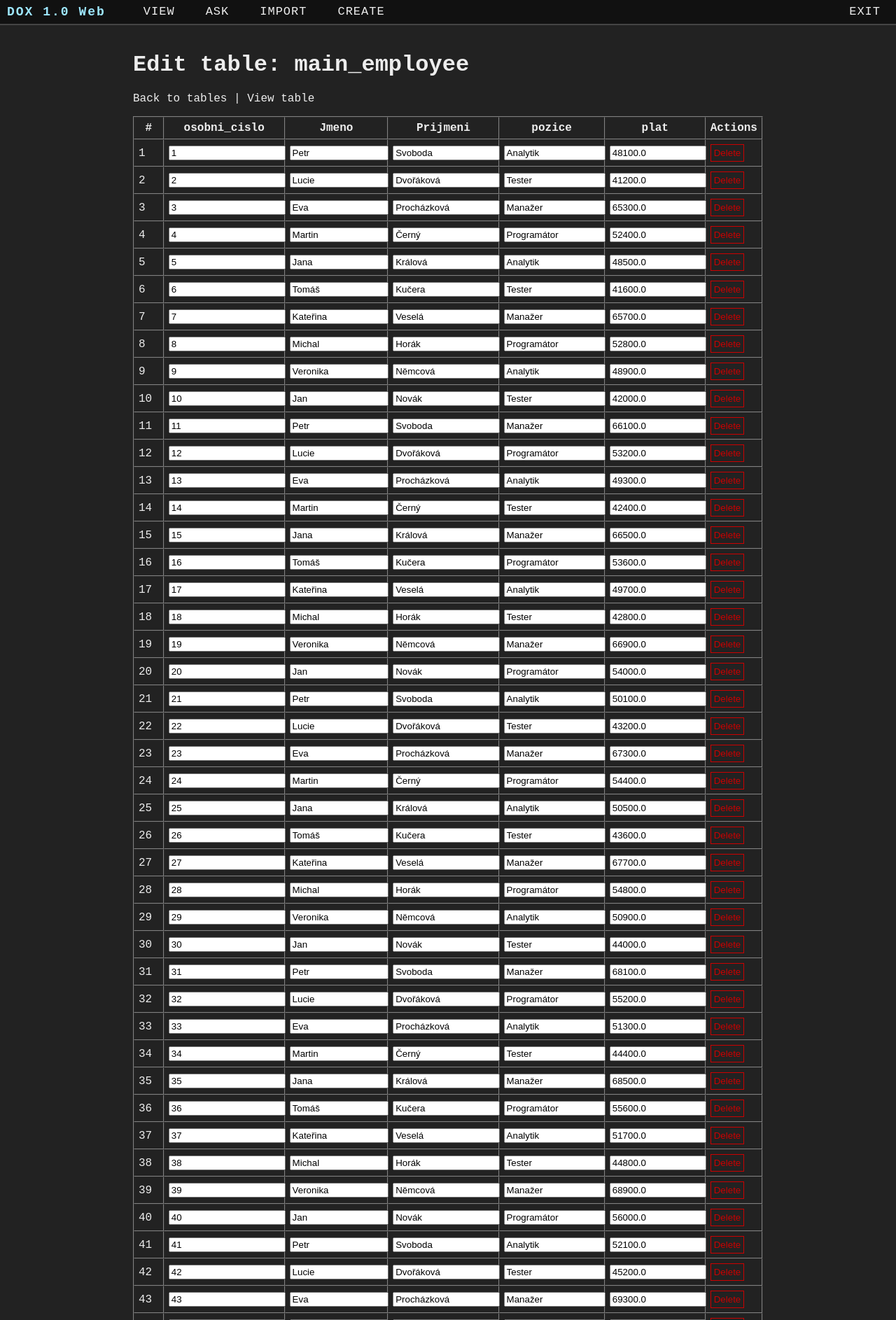
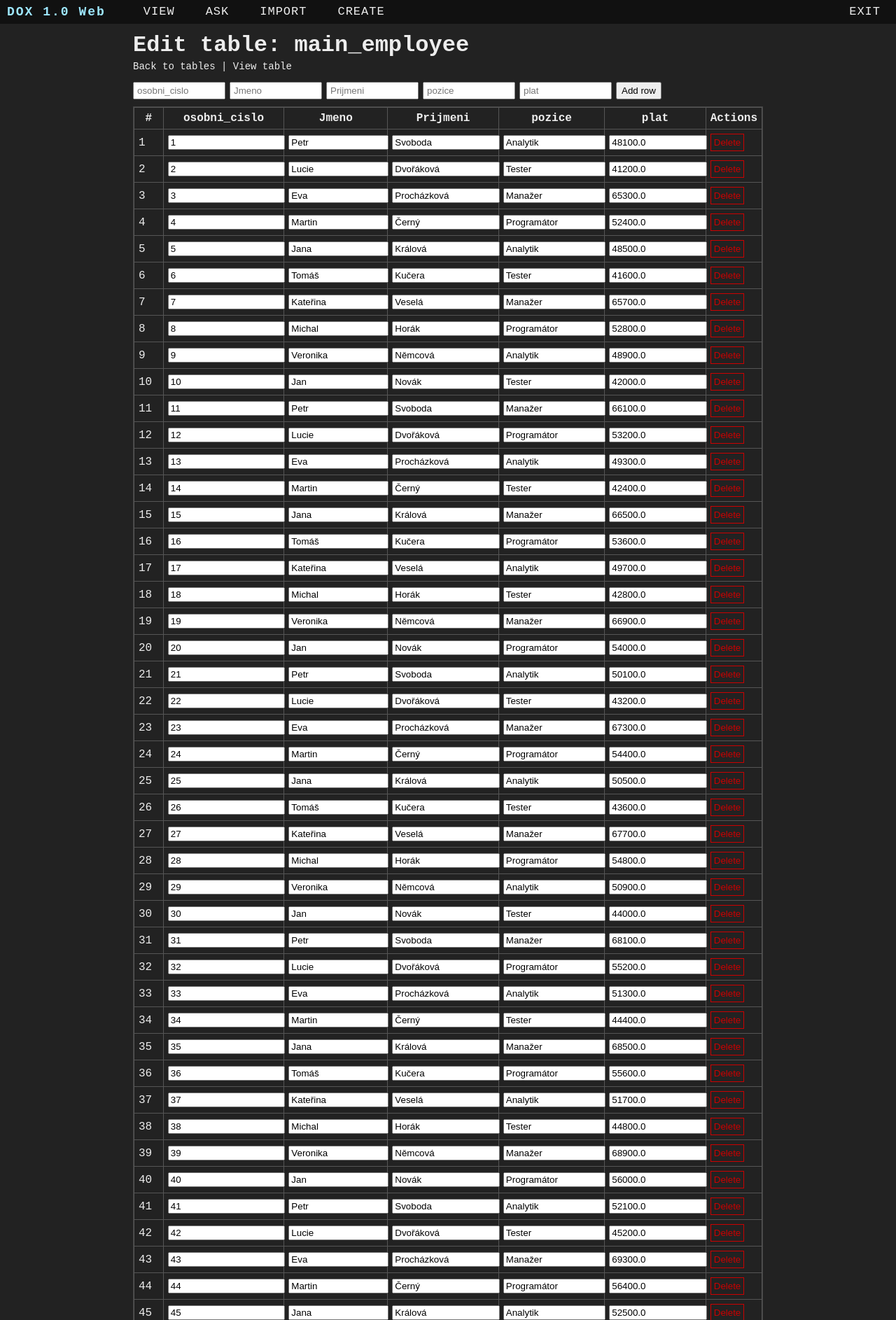
Before and after one commit to Stan1970/pdox45, a Django app: a page that uses paradox45web/main/templates/edit_table.html in a window 1280 px wide. Shown: the top 1886 px of the page at 70% size. Run offline with Django 4.2, Linux system fonts and the light colour scheme; data comes from the database, SQL or seed files in the repository; both versions use the stored data as it was after the commit.

Commit message:
fc better edit added

```diff
--- a/paradox45web/main/templates/edit_table.html
+++ b/paradox45web/main/templates/edit_table.html
@@ -1,27 +1,85 @@
 {% extends 'base.html' %}
 
 {% block content %}
+
+<style>
+/* Fixed wrapper pro celou oblast editace pod horním menu */
+.fixed-edit-wrapper {
+    position: fixed;
+    top: 34px; /* výška menu-bar */
+    left: 0;
+    right: 0;
+    bottom: 0; /* sahá až dolů, aby se vnitřek mohl scrollovat */
+    background: #222;
+    z-index: 60;
+    overflow: auto; /* vnitřní scroll */
+    padding: 12px 12px 20px 12px;
+}
+.fixed-edit-inner {
+    max-width: 900px;
+    margin: 0 auto;
+}
+.header-row { display: flex; flex-wrap: wrap; align-items: baseline; gap: 18px; }
+.header-row h1 { margin: 0; }
+.nav-links { margin-top: 4px; font-size: 14px; }
+.add-row-form { display: flex; flex-wrap: wrap; gap: 6px; margin: 14px 0 10px 0; }
+.add-row-form input[type=text],
+.add-row-form input[type=number] { width: 120px; padding: 3px 4px; }
+.add-row-form button, .save-btn { cursor: pointer; }
+.table-scroll { max-height: calc(100vh - 34px - 190px); overflow: auto; border: 1px solid #444; }
+.table-scroll table { width: 100%; border-collapse: collapse; }
+.table-scroll th, .table-scroll td { border: 1px solid #555; padding: 6px; }
+.actions-cell button { background:none; border:1px solid #c00; color:#c00; padding:4px; cursor:pointer; }
+.save-bar { margin-top: 14px; text-align: right; }
+.save-btn { padding:8px 14px; background:#2b5; border:1px solid #2b5; color:#fff; }
+@media (max-height: 600px) { .table-scroll { max-height: calc(100vh - 34px - 220px); } }
+</style>
+
+<div class="fixed-edit-wrapper">
+  <div class="fixed-edit-inner">
+    <div class="header-row">
       <h1>Edit table: {{ table_name }}</h1>
-{% if msg %}<p style="color:yellow">{{ msg }}</p>{% endif %}
+      {% if msg %}<p style="color:yellow; margin:0">{{ msg }}</p>{% endif %}
+    </div>
+    <div class="nav-links">
+      <a href="{% url 'view' %}">Back to tables</a> | <a href="{% url 'view_table' table_name %}">View table</a>
+    </div>
 
-<p><a href="{% url 'view' %}">Back to tables</a> | <a href="{% url 'view_table' table_name %}">View table</a></p>
+    <!-- Formulář pro přidání nového řádku -->
+    <form method="post" class="add-row-form">
+        {% csrf_token %}
+        {% for cm in cols_meta %}
+            {% if cm.type and 'INT' in cm.type %}
+                <input type="number" name="new_{{ cm.idx }}" placeholder="{{ cm.name }}" step="1">
+            {% elif cm.type and 'REAL' in cm.type %}
+                <input type="number" name="new_{{ cm.idx }}" placeholder="{{ cm.name }}" step="any">
+            {% elif cm.type and 'FLOA' in cm.type %}
+                <input type="number" name="new_{{ cm.idx }}" placeholder="{{ cm.name }}" step="any">
+            {% elif cm.type and 'NUM' in cm.type %}
+                <input type="number" name="new_{{ cm.idx }}" placeholder="{{ cm.name }}" step="any">
+            {% else %}
+                <input type="text" name="new_{{ cm.idx }}" placeholder="{{ cm.name }}">
+            {% endif %}
+        {% endfor %}
+        <button type="submit" name="add_row" value="1">Add row</button>
+    </form>
 
-<!-- Hidden delete form (used by JS) -->
+    <!-- Hidden delete form -->
     <form id="deleteForm" method="post" style="display:none">
         {% csrf_token %}
         <input type="hidden" name="delete_row" id="delete_row_input" value="">
     </form>
 
-<!-- Main form: edit existing rows -->
+    <!-- Form pro editaci existujících řádků -->
     <form id="editForm" method="post">
       {% csrf_token %}
-    <table border="1" cellpadding="6" cellspacing="0">
+      <input type="hidden" name="save" value="1">
+      <div class="table-scroll">
+        <table cellpadding="0" cellspacing="0">
           <thead>
             <tr>
               <th>#</th>
-                {% for col in cols %}
-                    <th>{{ col }}</th>
-                {% endfor %}
+              {% for col in cols %}<th>{{ col }}</th>{% endfor %}
               <th>Actions</th>
             </tr>
           </thead>
@@ -32,67 +90,38 @@
               {% for cell in row.cells %}
               <td>
                 {% if cell.type and 'INT' in cell.type %}
-                        <input type="number" name="cell_{{ row.rowid }}_{{ cell.col }}" value="{{ cell.val }}" style="width:100%" step="1">
+                  <input type="number" name="cell_{{ row.rowid }}_{{ cell.idx }}" value="{{ cell.val }}" style="width:100%" step="1">
                 {% elif cell.type and 'REAL' in cell.type %}
-                        <input type="number" name="cell_{{ row.rowid }}_{{ cell.col }}" value="{{ cell.val }}" style="width:100%" step="any">
+                  <input type="number" name="cell_{{ row.rowid }}_{{ cell.idx }}" value="{{ cell.val }}" style="width:100%" step="any">
                 {% elif cell.type and 'FLOA' in cell.type %}
-                        <input type="number" name="cell_{{ row.rowid }}_{{ cell.col }}" value="{{ cell.val }}" style="width:100%" step="any">
+                  <input type="number" name="cell_{{ row.rowid }}_{{ cell.idx }}" value="{{ cell.val }}" style="width:100%" step="any">
                 {% elif cell.type and 'NUM' in cell.type %}
-                        <input type="number" name="cell_{{ row.rowid }}_{{ cell.col }}" value="{{ cell.val }}" style="width:100%" step="any">
+                  <input type="number" name="cell_{{ row.rowid }}_{{ cell.idx }}" value="{{ cell.val }}" style="width:100%" step="any">
                 {% else %}
-                        <input type="text" name="cell_{{ row.rowid }}_{{ cell.col }}" value="{{ cell.val }}" style="width:100%">
+                  <input type="text" name="cell_{{ row.rowid }}_{{ cell.idx }}" value="{{ cell.val }}" style="width:100%">
                 {% endif %}
               </td>
               {% endfor %}
-                <td>
-                    <!-- delete single row button: uses hidden form -->
-                    <button type="button" onclick="submitDelete({{ row.rowid }})" style="background:none;border:1px solid #c00;color:#c00;padding:4px;cursor:pointer">Delete</button>
+              <td class="actions-cell">
+                <button type="button" onclick="submitDelete({{ row.rowid }})">Delete</button>
               </td>
             </tr>
             {% endfor %}
           </tbody>
         </table>
-    <br>
-    <button type="submit" name="save" value="1" style="padding:8px 12px">Save changes</button>
+      </div>
+      <div class="save-bar">
+        <button type="submit" class="save-btn">Save changes</button>
+      </div>
     </form>
-
-<hr>
-<!-- Add new row form -->
-<h3>Add new row</h3>
-<form method="post">
-    {% csrf_token %}
-    <table>
-        <tr>
-            {% for cm in cols_meta %}
-            <td>
-                {% if cm.type and 'INT' in cm.type %}
-                    <input type="number" name="new_{{ cm.name }}" placeholder="{{ cm.name }}" style="width:140px" step="1">
-                {% elif cm.type and 'REAL' in cm.type %}
-                    <input type="number" name="new_{{ cm.name }}" placeholder="{{ cm.name }}" style="width:140px" step="any">
-                {% elif cm.type and 'FLOA' in cm.type %}
-                    <input type="number" name="new_{{ cm.name }}" placeholder="{{ cm.name }}" style="width:140px" step="any">
-                {% elif cm.type and 'NUM' in cm.type %}
-                    <input type="number" name="new_{{ cm.name }}" placeholder="{{ cm.name }}" style="width:140px" step="any">
-                {% else %}
-                    <input type="text" name="new_{{ cm.name }}" placeholder="{{ cm.name }}" style="width:140px">
-                {% endif %}
-            </td>
-            {% endfor %}
-        </tr>
-    </table>
-    <br>
-    <button type="submit" name="add_row" value="1" style="padding:6px 10px">Add row</button>
-</form>
+  </div>
+</div>
 
 <script>
 function submitDelete(rowid) {
-    if (!confirm('Delete row #' + rowid + '? This action cannot be undone.')) {
-        return;
-    }
-    // set hidden input and submit the separate delete form
+  if (!confirm('Delete row #' + rowid + '? This action cannot be undone.')) return;
   var f = document.getElementById('deleteForm');
-    var inp = document.getElementById('delete_row_input');
-    inp.value = rowid;
+  document.getElementById('delete_row_input').value = rowid;
   f.submit();
 }
 </script>
--- a/paradox45web/main/views.py
+++ b/paradox45web/main/views.py
@@ -225,11 +225,33 @@ def edit_table(request, table_name):
         cols_info = cursor.fetchall()
         # cols_info entries: (cid, name, type, notnull, dflt_value, pk)
         cols = [c[1] for c in cols_info]
-        # prepare metadata list for template (name + type)
-        cols_meta = [{'name': c[1], 'type': (c[2] or '').upper()} for c in cols_info]
+        # prepare metadata list for template (name + type + index)
+        cols_meta = []
+        for idx, c in enumerate(cols_info):
+            cols_meta.append({'idx': idx, 'name': c[1], 'type': (c[2] or '').upper()})
     except Exception as e:
         conn.close()
         return render(request, 'create_table.html', {'msg': f'Error reading table info: {e}'})
+
+    # helper: convert string value to proper python type according to sql type
+    def convert_value(raw, col_type):
+        if raw is None or raw == '':
+            return None, None
+        t = (col_type or '').upper()
+        # integer types
+        if 'INT' in t and not ('CHAR' in t or 'TEXT' in t):
+            try:
+                return int(raw), None
+            except Exception as e:
+                return None, f'Cannot convert "{raw}" to INTEGER for type {col_type}'
+        # real/float/num types
+        if 'REAL' in t or 'FLOA' in t or 'NUM' in t or 'DEC' in t or 'DOUB' in t:
+            try:
+                return float(raw), None
+            except Exception as e:
+                return None, f'Cannot convert "{raw}" to REAL for type {col_type}'
+        # default: text
+        return raw, None
 
     # POST handling: update rows, delete row, add row
     if request.method == 'POST':
@@ -243,15 +265,17 @@ def edit_table(request, table_name):
 
             # Add new row
             elif request.POST.get('add_row'):
-                # collect new values
+                # collect new values by index
                 new_vals = []
                 new_cols = []
-                for col in cols:
-                    val = request.POST.get(f'new_{col}', '').strip()
-                    if val == '':
-                        new_vals.append(None)
-                    else:
-                        new_vals.append(val)
+                errors = []
+                for idx, col in enumerate(cols):
+                    key = f'new_{idx}'
+                    raw = request.POST.get(key, '').strip()
+                    conv, err = convert_value(raw, cols_meta[idx]['type'])
+                    if err:
+                        errors.append(f'Column {col}: {err}')
+                    new_vals.append(conv)
                     new_cols.append(col)
                 placeholders = ','.join(['?'] * len(new_cols))
                 quoted_cols = ','.join([f'"{c}"' for c in new_cols])
@@ -259,31 +283,37 @@ def edit_table(request, table_name):
                 cursor.execute(insert_sql, new_vals)
                 conn.commit()
                 msg = 'New row added.'
+                if errors:
+                    msg += ' Warnings: ' + '; '.join(errors)
 
             # Save edits for all rows
             elif request.POST.get('save'):
                 # get list of rowids currently in DB to iterate
                 cursor.execute(f'SELECT rowid FROM "{table_name}"')
                 rowids = [r[0] for r in cursor.fetchall()]
+                errors = []
                 for rid in rowids:
-                    # build update values
+                    # build update values by index
                     set_parts = []
                     params = []
-                    for col in cols:
-                        key = f'cell_{rid}_{col}'
+                    for idx, col in enumerate(cols):
+                        key = f'cell_{rid}_{idx}'
                         if key in request.POST:
-                            val = request.POST.get(key, '').strip()
-                            if val == '':
-                                params.append(None)
-                            else:
-                                params.append(val)
+                            raw = request.POST.get(key, '').strip()
+                            conv, err = convert_value(raw, cols_meta[idx]['type'])
+                            if err:
+                                errors.append(f'Row {rid} Col {col}: {err}')
                             set_parts.append(f'"{col}" = ?')
+                            params.append(conv)
                     if set_parts:
                         sql = f'UPDATE "{table_name}" SET {", ".join(set_parts)} WHERE rowid = ?'
                         params.append(rid)
                         cursor.execute(sql, params)
                 conn.commit()
-                msg = 'Changes saved.'
+                if errors:
+                    msg = 'Changes saved with warnings: ' + '; '.join(errors)
+                else:
+                    msg = 'Changes saved.'
         except Exception as e:
             conn.rollback()
             msg = f'Error processing POST: {e}'
@@ -307,8 +337,8 @@ def edit_table(request, table_name):
             cells = []
             # include type per cell
             col_types = {c['name']: c['type'] for c in cols_meta}
-            for col in cols:
-                cells.append({'col': col, 'val': values.get(col), 'type': col_types.get(col, '')})
+            for idx, col in enumerate(cols):
+                cells.append({'idx': idx, 'col': col, 'val': values.get(col), 'type': col_types.get(col, '')})
             rows.append({'rowid': rowid, 'cells': cells})
     except Exception as e:
         conn.close()
```
Also changed, not shown: paradox45web/db.sqlite3. Lines whose indentation alone changed are shown as unchanged.
